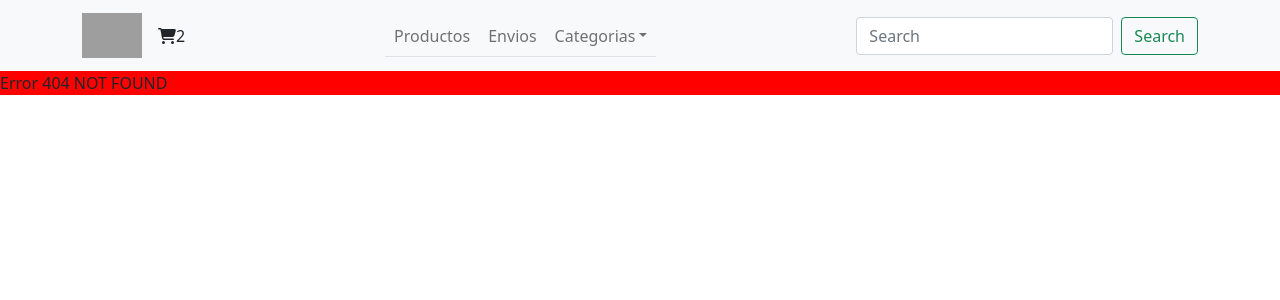
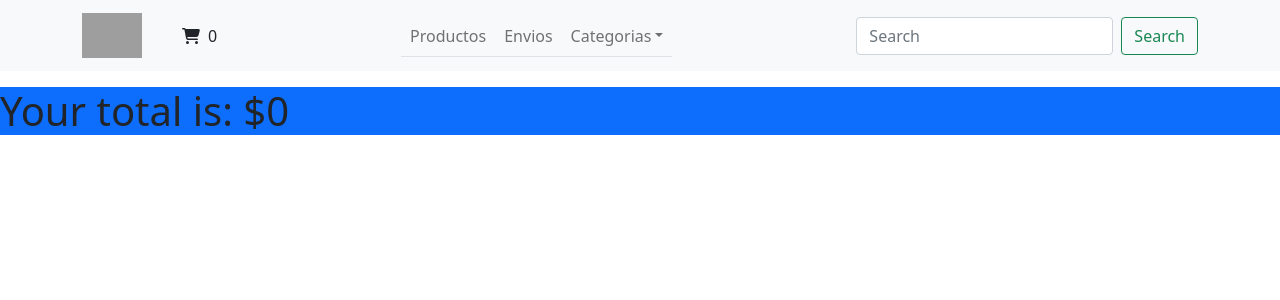
Before and after one commit to Jkisner24/reactJs, a React (Create React App) app: page /cart in a window 1280 px wide. Before the commit this address had no page. Shown: the top 300 px of the page. Built offline with nearby package versions, Linux system fonts and the light colour scheme; grey boxes are pictures that could not be loaded.

Commit message:
Entrega React

```diff
--- a/src/App.js
+++ b/src/App.js
@@ -1,31 +1,39 @@
 import './App.css';
-import Item from "./components/ItemList/Item"
 import ItemListContainer from './components/ItemList/ItemListContainer';
 import NavBar from "./components/ItemList/NavBar"
 import ItemDetailContainer from './components/ItemList/ItemDetailContainer';
 import {BrowserRouter, Routes, Route, Link} from "react-router-dom";
+import Cart from "./components/ItemList/Cart"
+import CartProvider from "./contexts/CartContext";
+
 
 function App() {
-
   return (
     <>
+      <CartProvider>
         <BrowserRouter>
-      <NavBar/>
+          <NavBar />
           <Routes>
-        <Route index element={<ItemListContainer/>}/>
-        <Route path="/category/:name" element={<ItemListContainer/>}/>
-        <Route path="/item/:id" element={<ItemDetailContainer/>}/>
+            <Route index element={<ItemListContainer />} />
+            <Route path="/category/:name" element={<ItemListContainer />} />
+            <Route path="item/:id" element={<ItemDetailContainer />} />
             <Route
               path="*"
               element={
-            <div style={{backgroundColor: "red"}}> Error 404 NOT FOUND </div>
+                <div style={{ backgroundColor: "red" }}>
+                  {" "}
+                  ERROR 404 NOT FOUND
+                </div>
               }
             />
+            <Route path="/cart" element={<Cart />} />
           </Routes>
         </BrowserRouter>
+      </CartProvider>
+
     </>
   );
-
 }
 
+
 export default App;
--- a/src/components/CartWidget/CartWidget.jsx
+++ /dev/null
@@ -1,18 +0,0 @@
-import {FontAwesomeIcon} from "@fortawesome/react-fontawesome";
-import { faCartShopping } from "@fortawesome/free-solid-svg-icons";
-
-
-
-const CartWidget = () => {
-
-    const amount = 2 ;
-
-    return(
-        <>
-        <FontAwesomeIcon icon={faCartShopping}/>
-        {amount}
-        </>
-   );
-};
-
-export default CartWidget;
--- /dev/null
+++ b/src/components/ItemList/Cart.jsx
@@ -0,0 +1,29 @@
+import React, { useContext, useEffect, useState } from "react";
+import { CartContext } from "../../contexts/CartContext";
+
+const Cart = () => {
+  const [totalPrice, setTotalPrice] = useState(0);
+  const { cartItems } = useContext(CartContext);
+  useEffect(() => {
+    let total = 0;
+    cartItems.forEach((item) => {
+      total += parseInt(item.price);
+    });
+    setTotalPrice(total);
+  }, [cartItems]);
+  return (
+    <>
+      <ul>
+        {cartItems.map((item) => (
+          <>
+            <li>{item.title}</li>
+            <li>{item.price}</li>
+          </>
+        ))}
+      </ul>
+      <h1 className="bg-primary">{`Your total is: $${totalPrice}`}</h1>
+    </>
+  );
+};
+
+export default Cart;
--- a/src/components/ItemList/ItemDetail.jsx
+++ b/src/components/ItemList/ItemDetail.jsx
@@ -1,12 +1,16 @@
-import { useState } from "react";
+import { useState, useContext} from "react";
 import ItemCount from "./ItemCount";
-import { useNavigate, Link } from "react-router-dom";
+import { Link } from "react-router-dom";
+import { CartContext } from "../../contexts/CartContext";
+
 
 const ItemDetail = ({ item }) => {
+  const { setCartItems } = useContext(CartContext);
   const [amount, setAmount] = useState(0);
   const { title, price, stock, pictureUrl, id, discount } = item;
   const onAdd = (amount) => {
     setAmount(amount);
+    setCartItems((prevState) => [...prevState, item]);
   };
   return (
     <div className="card" style={{ width: "20rem" }}>
--- a/src/components/ItemList/NavBar.jsx
+++ b/src/components/ItemList/NavBar.jsx
@@ -1,10 +1,11 @@
 import React from "react";
 import {Navbar, Container, Nav, NavDropdown, Form, FormControl, Button} from "react-bootstrap"
-import CartWidget from "../CartWidget/CartWidget";
+import WidgetCart from "./WidgetCart";
 import { Link } from "react-router-dom";
 
 const NavBar = () => {
 
+    const newLocal = <WidgetCart />;
     return(
         <>
         <Navbar collapseOnSelect expand="lg" bg="light" variant="light">
@@ -14,7 +15,7 @@ const NavBar = () => {
             </Link>
             <Navbar.Toggle aria-controls="responsive-navbar-nav" />
             <Navbar.Collapse id="responsive-navbar-nav">
-            <CartWidget/>
+            {newLocal}
         <Nav fill variant="tabs" className="mx-auto">
             <Nav.Link href="#Productos">Productos</Nav.Link>
             <Nav.Link href="#Envios">Envios</Nav.Link>
--- /dev/null
+++ b/src/components/ItemList/WidgetCart.jsx
@@ -0,0 +1,17 @@
+import { useState } from "react";
+import {FontAwesomeIcon} from "@fortawesome/react-fontawesome";
+import { faCartShopping } from "@fortawesome/free-solid-svg-icons";
+import { useContext } from "react";
+import { CartContext } from "../../contexts/CartContext";
+
+const WidgetCart = () => {
+  const { cartItems } = useContext(CartContext);
+  return (
+    <div className="ps-4">
+      <FontAwesomeIcon icon={faCartShopping} />
+      <span className="ps-2">{cartItems.length}</span>
+    </div>
+  );
+};
+
+export default WidgetCart;
--- /dev/null
+++ b/src/contexts/CartContext.jsx
@@ -0,0 +1,14 @@
+import React, { createContext, useState } from "react";
+
+export const CartContext = createContext();
+
+const CartProvider = (props) => {
+  const [cartItems, setCartItems] = useState([]);
+  return (
+    <CartContext.Provider value={{ cartItems, setCartItems }}>
+      {props.children}
+    </CartContext.Provider>
+  );
+};
+
+export default CartProvider;
```
Lines whose indentation alone changed are shown as unchanged.
